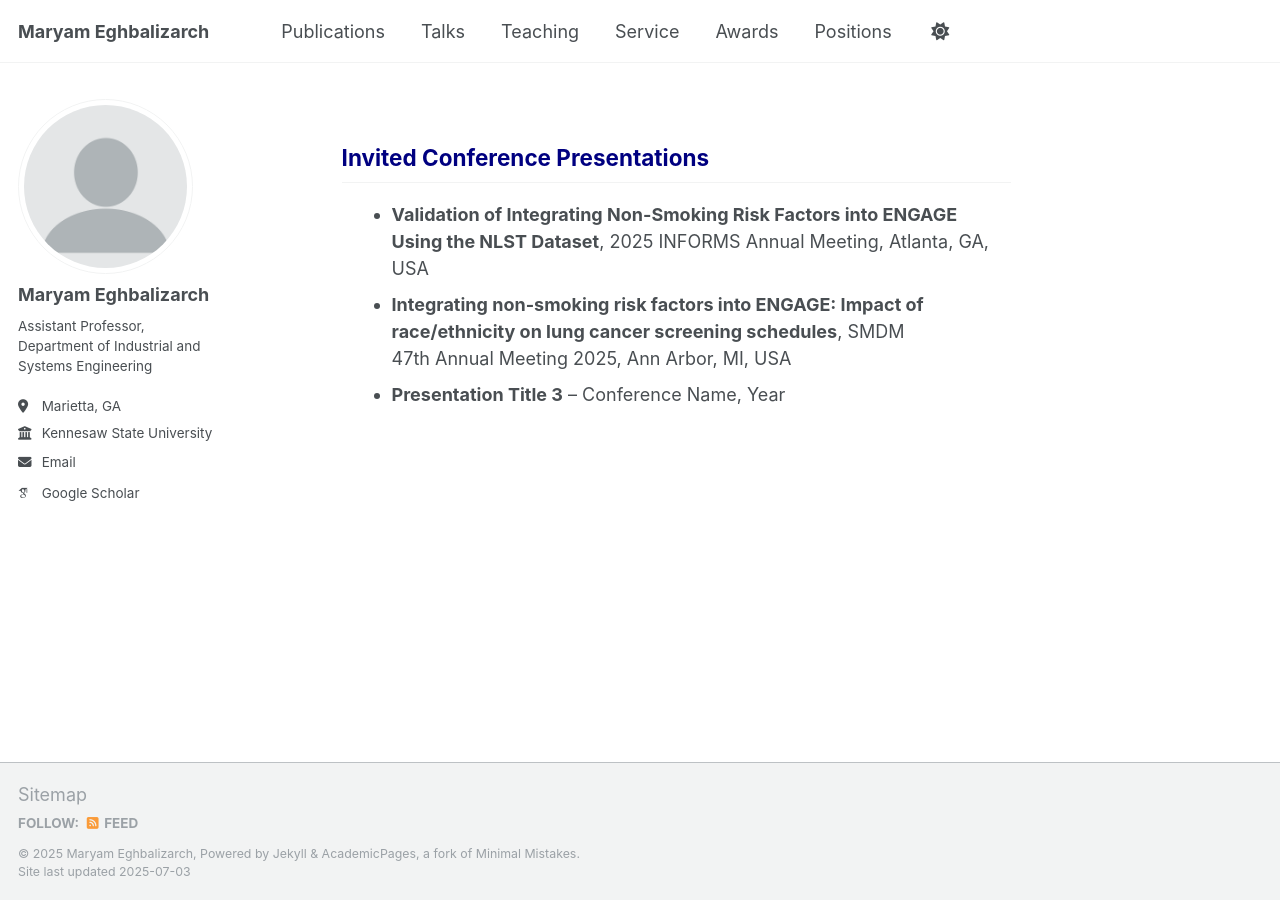
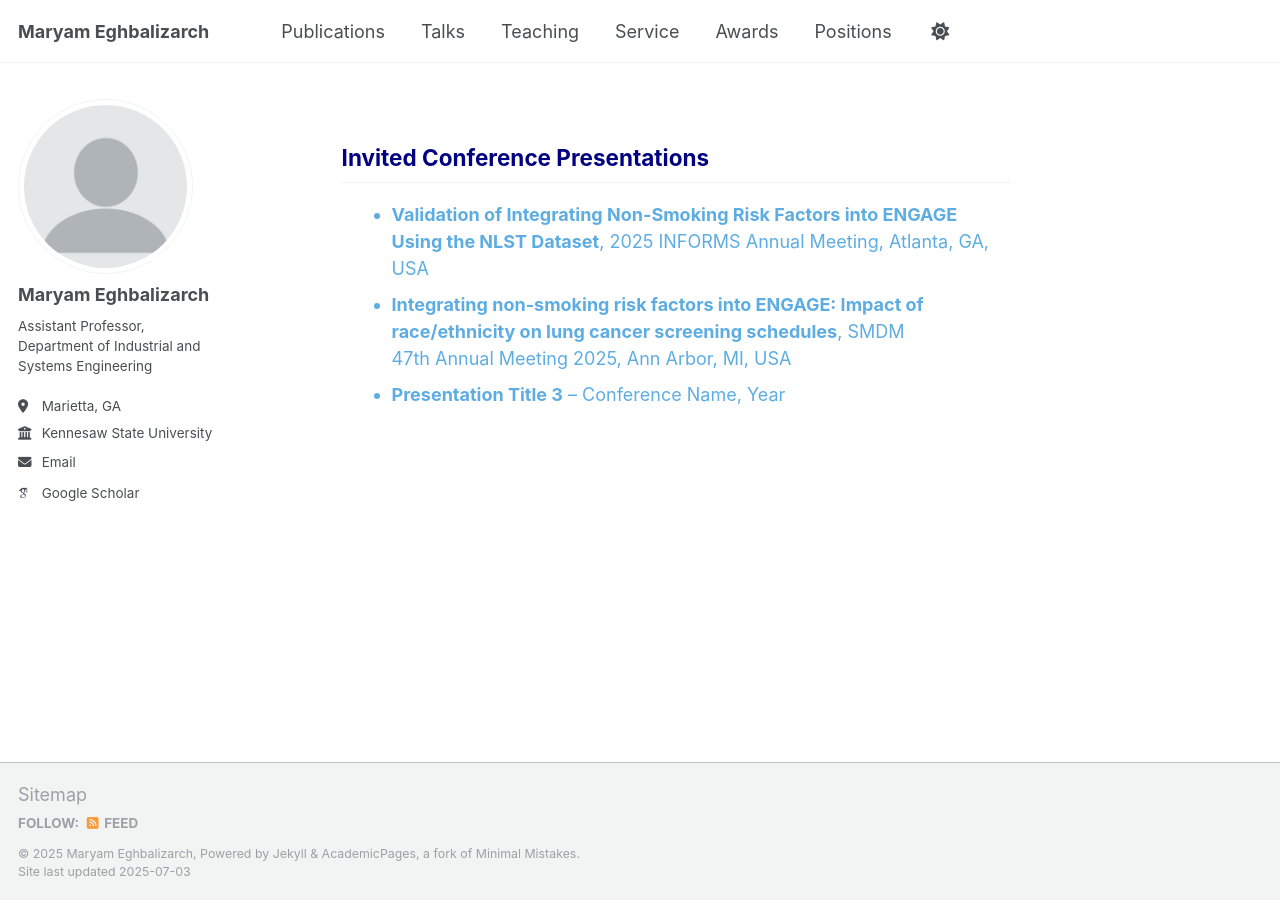
Before and after one commit to meghbalizarch/meghbalizarch.github.io, a Jekyll site: the page built from _pages/talks.html, in a window 1280 px wide. Built offline with Jekyll 4.4.1, drawn with Linux system fonts in a browser that asks for light colours; some web fonts are replaced; a script that is not in the unit is left out.

Commit message:
Update talks.html

```diff
--- a/_pages/talks.html
+++ b/_pages/talks.html
@@ -4,7 +4,7 @@ author_profile: true
 ---
 
 <h2 style="color:navy; font-weight:bold; margin-left:60px;margin-right:40px;">Invited Conference Presentations</h2>
-<ul style="margin-left:70px;margin-right:40px;">
+<ul style="margin-left:70px;margin-right:40px;color:#5dade2">
   <li><strong>Validation of Integrating Non-Smoking Risk Factors into ENGAGE Using the NLST Dataset</strong>, 2025 INFORMS Annual Meeting, Atlanta, GA, USA</li>
   <li><strong>Integrating non-smoking risk factors into ENGAGE: Impact of race/ethnicity on lung cancer screening schedules</strong>, SMDM 47th Annual Meeting 2025,
 Ann Arbor, MI, USA</li>
```
